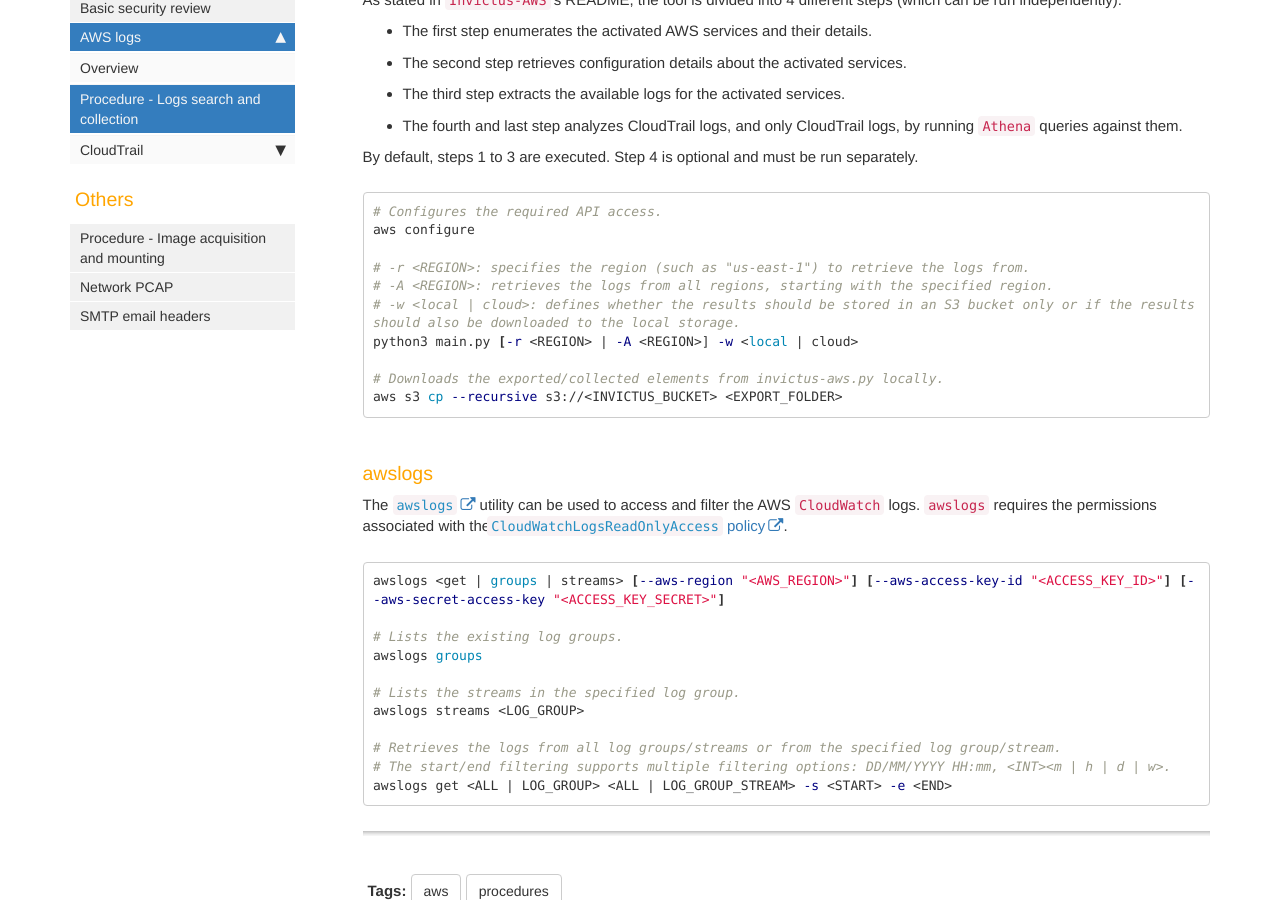
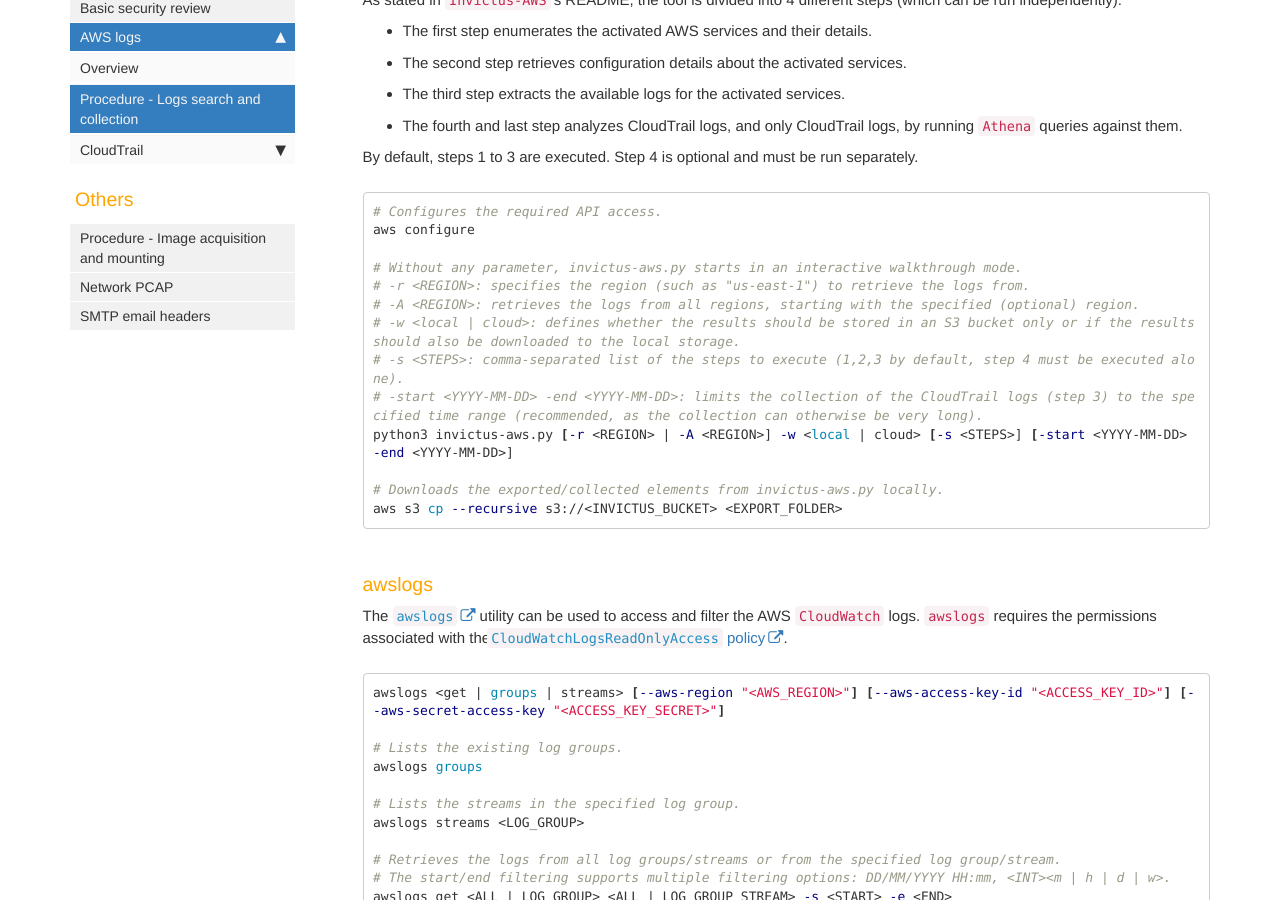
Before and after one commit to Qazeer/artefacts.help, a Jekyll site: the page built from pages/aws/logs_collection_tools.md, in a window 1280 px wide and 900 px high, scrolled down 624 px. Built offline with Jekyll 4.4.1, drawn with Linux system fonts in a browser that asks for light colours; comment, search, counter and statistics services are not loaded.

Commit message:
[Procedure] AWS logs collection tools - Use invictus-aws.py consistently

```diff
--- a/pages/aws/logs_collection_tools.md
+++ b/pages/aws/logs_collection_tools.md
@@ -53,10 +53,13 @@ separately.
 # Configures the required API access.
 aws configure
 
+# Without any parameter, invictus-aws.py starts in an interactive walkthrough mode.
 # -r <REGION>: specifies the region (such as "us-east-1") to retrieve the logs from.
-# -A <REGION>: retrieves the logs from all regions, starting with the specified region.
+# -A <REGION>: retrieves the logs from all regions, starting with the specified (optional) region.
 # -w <local | cloud>: defines whether the results should be stored in an S3 bucket only or if the results should also be downloaded to the local storage.
-python3 main.py [-r <REGION> | -A <REGION>] -w <local | cloud>
+# -s <STEPS>: comma-separated list of the steps to execute (1,2,3 by default, step 4 must be executed alone).
+# -start <YYYY-MM-DD> -end <YYYY-MM-DD>: limits the collection of the CloudTrail logs (step 3) to the specified time range (recommended, as the collection can otherwise be very long).
+python3 invictus-aws.py [-r <REGION> | -A <REGION>] -w <local | cloud> [-s <STEPS>] [-start <YYYY-MM-DD> -end <YYYY-MM-DD>]
 
 # Downloads the exported/collected elements from invictus-aws.py locally.
 aws s3 cp --recursive s3://<INVICTUS_BUCKET> <EXPORT_FOLDER>
```
